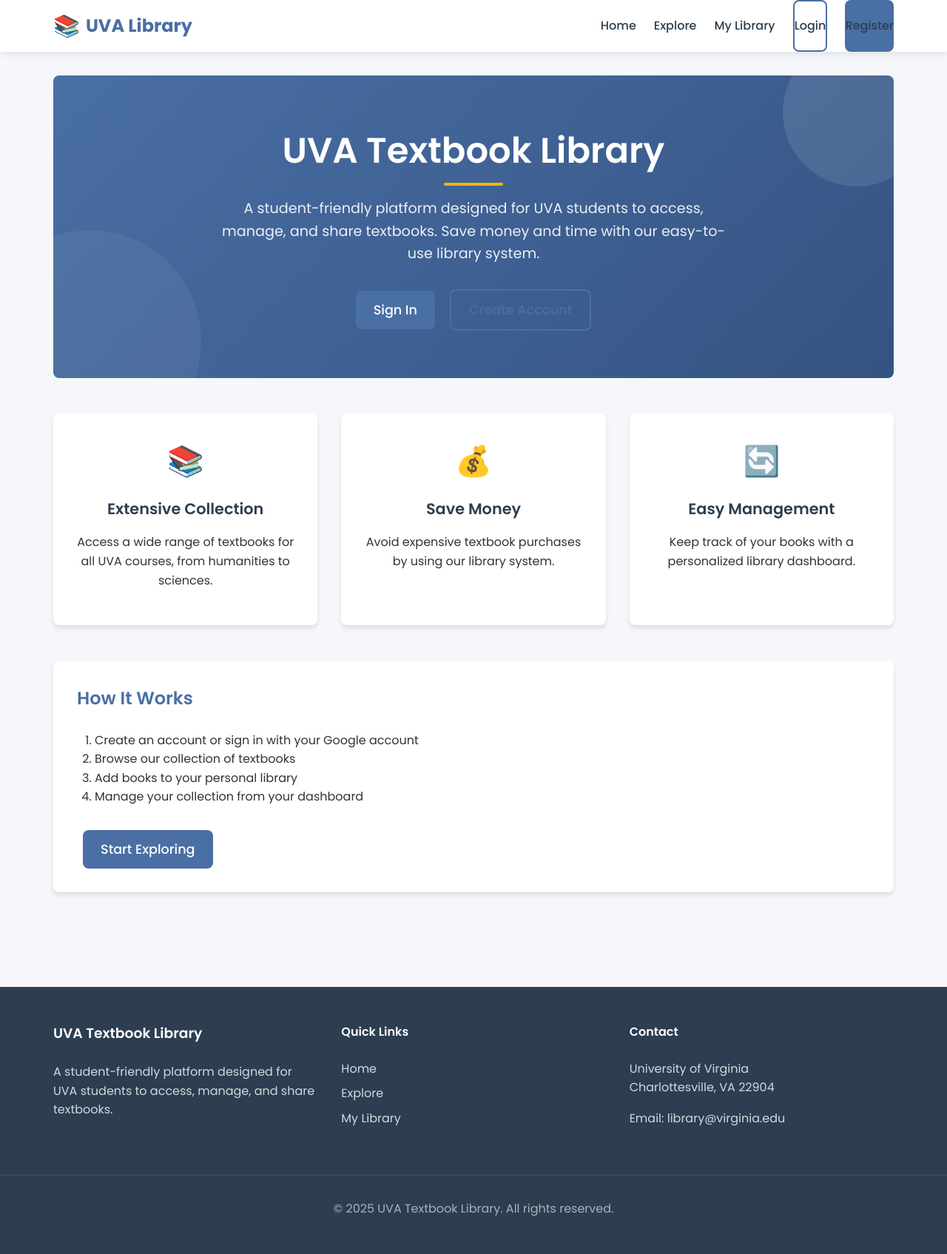
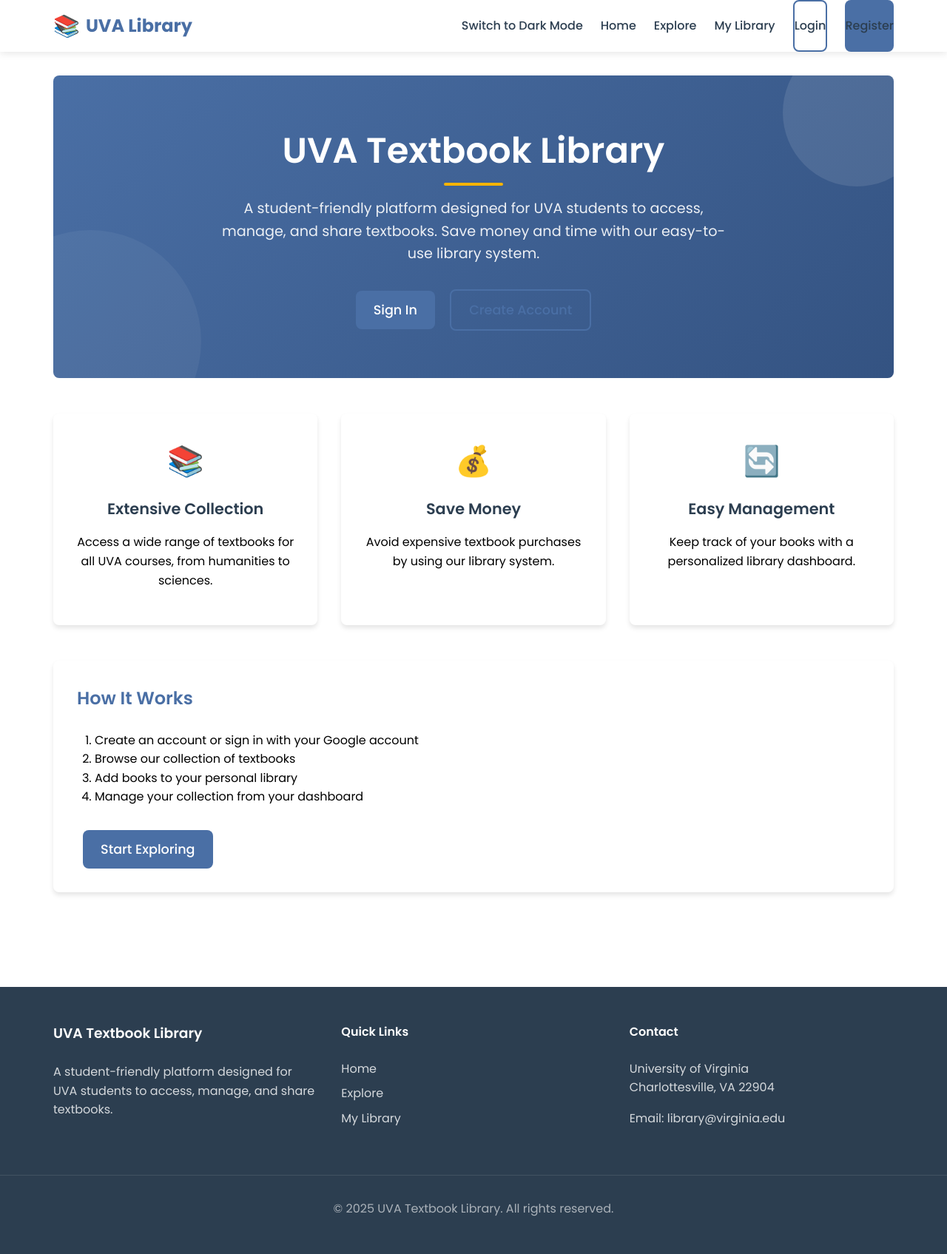
Before and after one commit to notjup1ter/textbook-rental-app, a Django app: page / in a window 1280 px wide. Shown: the whole page at 74% size. Run offline with Django 5.2, Linux system fonts and the light colour scheme.

Commit message:
Haolin - Add a option to switch between light and dark theme

```diff
--- a/library/models.py
+++ b/library/models.py
@@ -25,6 +25,9 @@ class Profile(models.Model):
     role = models.CharField(max_length=10, choices=USER_ROLES, default='patron')
     profile_picture = models.ImageField(upload_to='profile_pictures/', blank=True, null=True)
 
+    theme = (('light', 'Light'), ('dark', 'Dark'))
+    preference = models.CharField(max_length=5, choices=theme, default='light')
+
     def __str__(self):
         return f"{self.user.username} - {self.role}"
 
--- a/library/templates/library/base.html
+++ b/library/templates/library/base.html
@@ -23,6 +23,7 @@
                   </a>
               </div>
               <ul class="nav-links">
+                  <li> <a href="{% url 'toggle_theme' %}"> Switch to {% if theme == 'dark' %}Light {% else %}Dark{% endif %} Mode </a> </li>
                   <li><a href="{% url 'home' %}">Home</a></li>
                   <li><a href="{% url 'explore_library' %}">Explore</a></li>
                   <li><a href="{% url 'my_library' %}">My Library</a></li>
--- a/library/templates/library/home.html
+++ b/library/templates/library/home.html
@@ -3,7 +3,38 @@
 {% block title %}UVA Textbook Library{% endblock %}
 
 {% block content %}
+
+    {% if theme == "dark" %}
+<style>
+  body {
+    background-color: #121212;
+    color: #e0e0e0;
+  }
+  .feature-card {
+    background-color: #2f3e87; /* A stronger/darker blue */
+    color: #e0e0e0;
+  }
+  .feature-card .feature-title {
+    color: #ffffff; /* Make sure the text is visible */
+  }
+  /* You can also tweak the .card background if needed */
+  .card {
+    background-color: #2e2e2e;
+    color: #ffffff;
+  }
+</style>
+{% else %}
+<style>
+  body {
+    background-color: #ffffff;
+    color: #000000;
+  }
+  /* more light mode styles */
+</style>
+{% endif %}
+
 <div class="hero">
+
     <h1>UVA Textbook Library</h1>
     <p>A student-friendly platform designed for UVA students to access, manage, and share textbooks. Save money and time with our easy-to-use library system.</p>
 
--- a/library/urls.py
+++ b/library/urls.py
@@ -5,6 +5,7 @@ from . import views
 
 urlpatterns = [
     path('', views.home, name='home'),
+    path('toggle-theme/', views.toggle_theme, name='toggle_theme'),
     path('explore/', views.explore_library, name='explore_library'),
     path('my-library/', views.my_library, name='my_library'),
     path('librarian/', views.librarian_dashboard, name='librarian_dashboard'),
--- a/library/views.py
+++ b/library/views.py
@@ -6,7 +6,11 @@ from django.contrib.auth import logout, login
 from .forms import CustomUserCreationForm, ProfileForm
 
 def home(request):
-    return render(request, 'library/home.html')
+    if request.user.is_authenticated:
+        theme = request.user.profile.theme_preference
+    else:
+        theme = request.session.get('theme', 'light')
+    return render(request, 'library/home.html', {'theme': theme})
 
 def explore_library(request):
     books = Book.objects.all()
@@ -114,3 +118,21 @@ def profile(request):
         form = ProfileForm(instance = profile)
 
     return render(request, "library/profilepage.html", {'forms': form, 'profile': profile})
+
+def toggle_theme(request):
+    if request.user.is_authenticated:
+        profile = request.user.profile
+        if (profile.prefernece == 'light'):
+            profile.theme = 'dark'
+        else:
+            profile.theme = 'light'
+        profile.save()
+    else:
+        cur = request.session.get('theme', 'light')
+        if cur == 'light':
+            changed = 'dark'
+        else:
+            changed = 'light'
+        request.session['theme'] = changed
+
+    return redirect('home')
```
Also changed, not shown: db.sqlite3.
